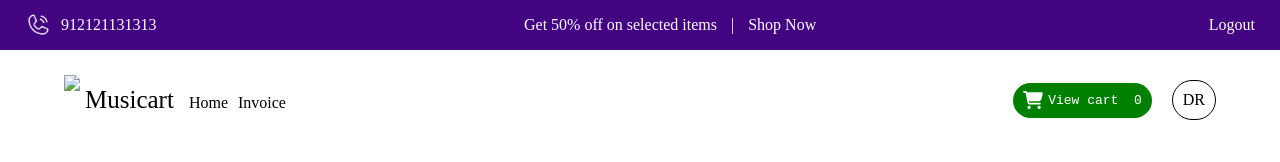
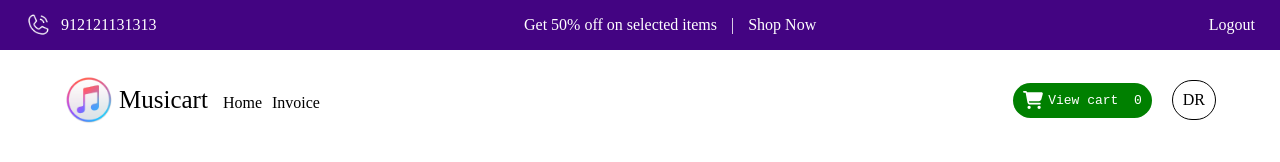
Before and after one commit to sde1rihankhan/Musicart, a plain HTML site: page Component/TopBar/index.html in a window 1280 px wide. Drawn offline with Linux system fonts and the light colour scheme.

Commit message:
Update index.html

```diff
--- a/Component/TopBar/index.html
+++ b/Component/TopBar/index.html
@@ -25,7 +25,7 @@
         <div class="contant12">
           <div class="contant8">
             <div class="contant5">
-              <img class="image2" src="../../homePage/image 4.png" />
+              <img class="image2" src="../../homePage/image_4.png" />
               <p class="contant6">Musicart</p>
             </div>
             <div class="contant7">
```
